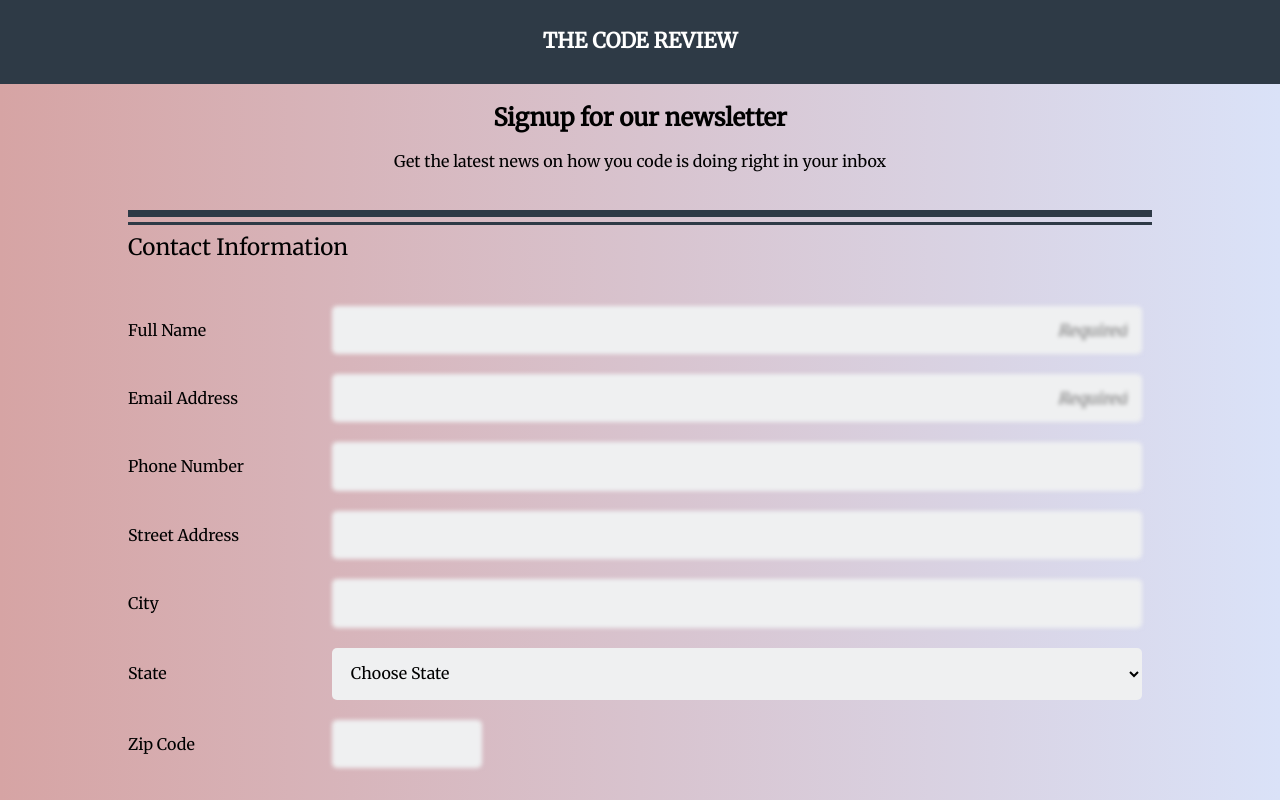
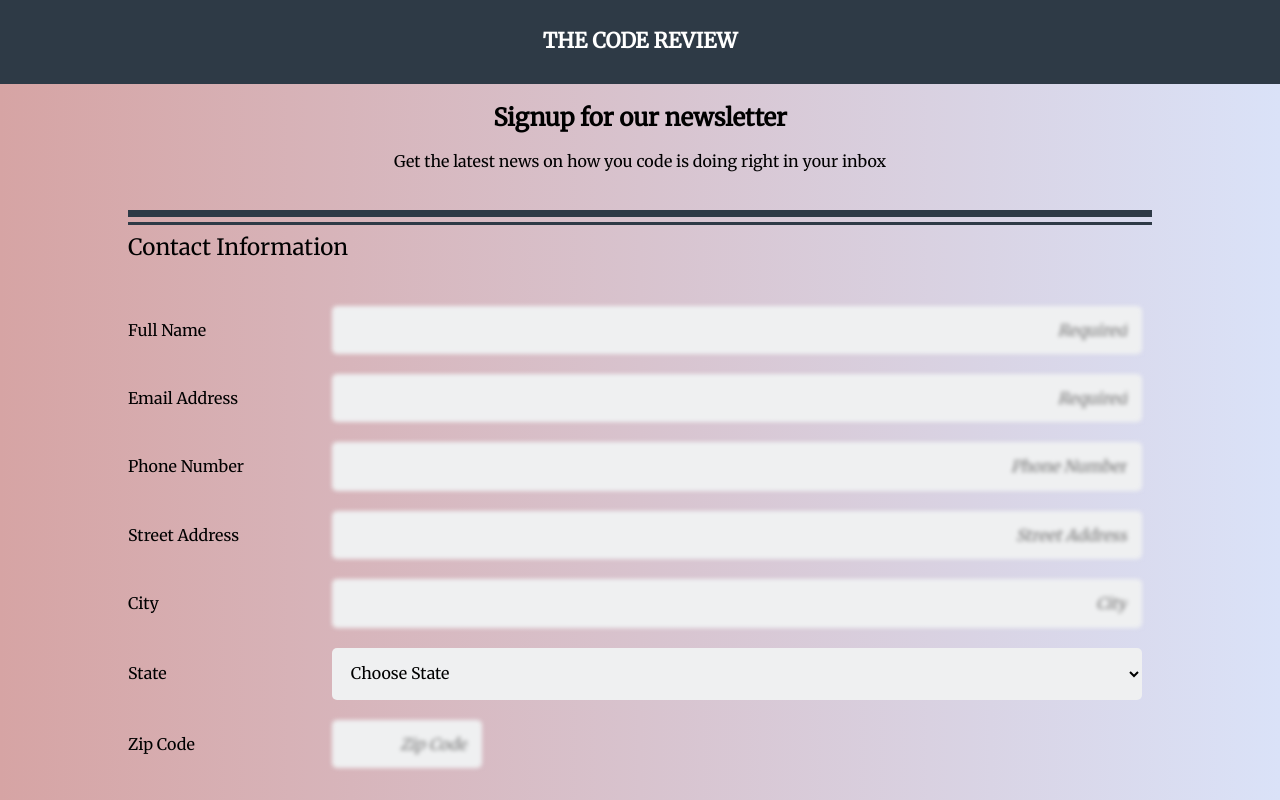
Before and after one commit to avaliulov/Project-3, a plain HTML site: page index.html in a window 1280 px wide. Shown: the top 800 px of the page. Drawn offline with nearby package versions, Linux system fonts and the light colour scheme.

Commit message:
Update index.html

```diff
--- a/index.html
+++ b/index.html
@@ -15,44 +15,28 @@
     <h2 class="heading">Signup for our newsletter</h2>
     <p class="heading">Get the latest news on how you code is doing right in your inbox</p>
     <form action="index.html" method="post">
-
         <fieldset class="field">
-
             <legend class="news">Contact Information</legend>
             <label for="name">Full Name</label>
-
             <input type="text" id="name" name="user_name" placeholder="Required">
             <br>
-
-
             <label for="mail">Email Address</label>
-
             <input type="email" id="mail" name="user_email" placeholder="Required">
             <br>
-
-
             <label for="phone">Phone Number</label>
-            <input type="text" id="phone" name="user_phone_number">
+            <input type="text" id="phone" name="user_phone_number" placeholder="Phone Number">
             <br>
-
-
             <label for="address">Street Address</label>
-
-            <input type="text" id="address" name="user_address">
+            <input type="text" id="address" name="user_address" placeholder="Street Address">
             <br>
-
-
             <label for="city">City</label>
-
-            <input type="text" id="city" name="user_city">
+            <input type="text" id="city" name="user_city" placeholder="City">
             <br>
-
-
             <label for="state">State</label>
-
             <select name="user_state" id="state">
                 <optgroup label="Choose State">
                     <option value="" disabled selected>Choose State</option>
+                    <option value="Non">Non from the USA</option>
                     <option value="AL">Alabama</option>
                     <option value="AK">Alaska</option>
                     <option value="AZ">Arizona</option>
@@ -107,43 +91,31 @@
                 </optgroup>
             </select>
             <br>
-
-
             <label for="zip">Zip Code</label>
-
-            <input type="text" id="zip" name="user_zip_code">
+            <input type="text" id="zip" name="user_zip_code" placeholder="Zip Code">
         </fieldset>
-
         <fieldset class="second">
             <legend class="news">Newsletter</legend>
             <p>Select the newsletter you would like to receive</p>
-
             <label for="html">HTML News</label>
             <input type="checkbox" id="html" value="html" name="news">
             <br>
-
             <label for="css">CSS News</label>
             <input type="checkbox" id="css" value="css" name="news">
             <br>
-
             <label for="javascript">Javascript News</label>
-            <input type="checkbox" id="javascript"
-            value="javascript" name="news">
-
-
+            <input type="checkbox" id="javascript" value="javascript" name="news">
             <p>Newsletter format</p>
-
             <label for="html_format">HTML</label>
             <input type="radio" id="html_format" value="html_format" name="html_format">
             <br>
-
             <label for="plain_text">Plain text</label>
-            <input type="radio" id="plain_text" value="plain_text" name="html_format"><br>
+            <input type="radio" id="plain_text" value="plain_text" name="html_format">
+            <br>
             <label class="other" for="t_a">
-            Other topics you'd like to hear about
+                Other topics you'd like to hear about
             </label>
             <textarea name="text" id="t_a" cols="35" rows="5"></textarea>
-
         </fieldset>
         <button type="submit">Sign Up</button>
     </form>
```
